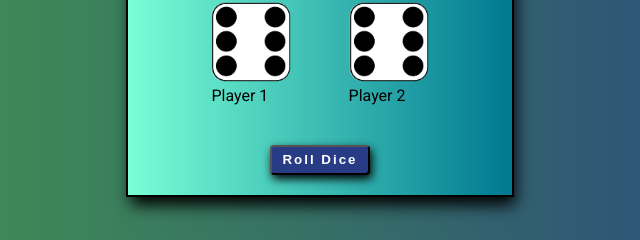
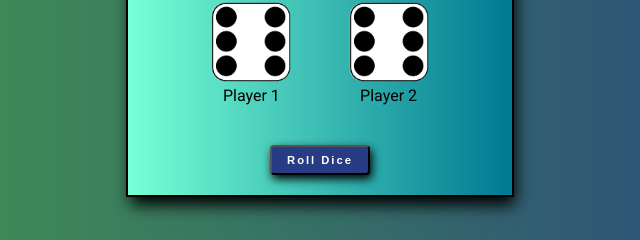
Before and after one commit to mattlundin/Dice-Game, a plain HTML site: page index.html in a window 1280 px wide. Shown: the part 374-614 px from the top of the page, 320-960 px from the left. Drawn offline with Linux system fonts and the light colour scheme.

Commit message:
touch up

```diff
--- a/style.css
+++ b/style.css
@@ -67,6 +67,10 @@ h3 {
 	padding-top: 40px;
 }
 
+.dice-wrapper p {
+	text-align: center;
+}
+
 #die1,
 #die2 {
 	height: 80px;
@@ -86,6 +90,7 @@ button {
 	padding: 3px;
 	background-color: #283c86;
 	color: #fff;
+	font-size: 0.7rem;
 	font-weight: bold;
 	outline: none;
 	letter-spacing: 2px;
```
